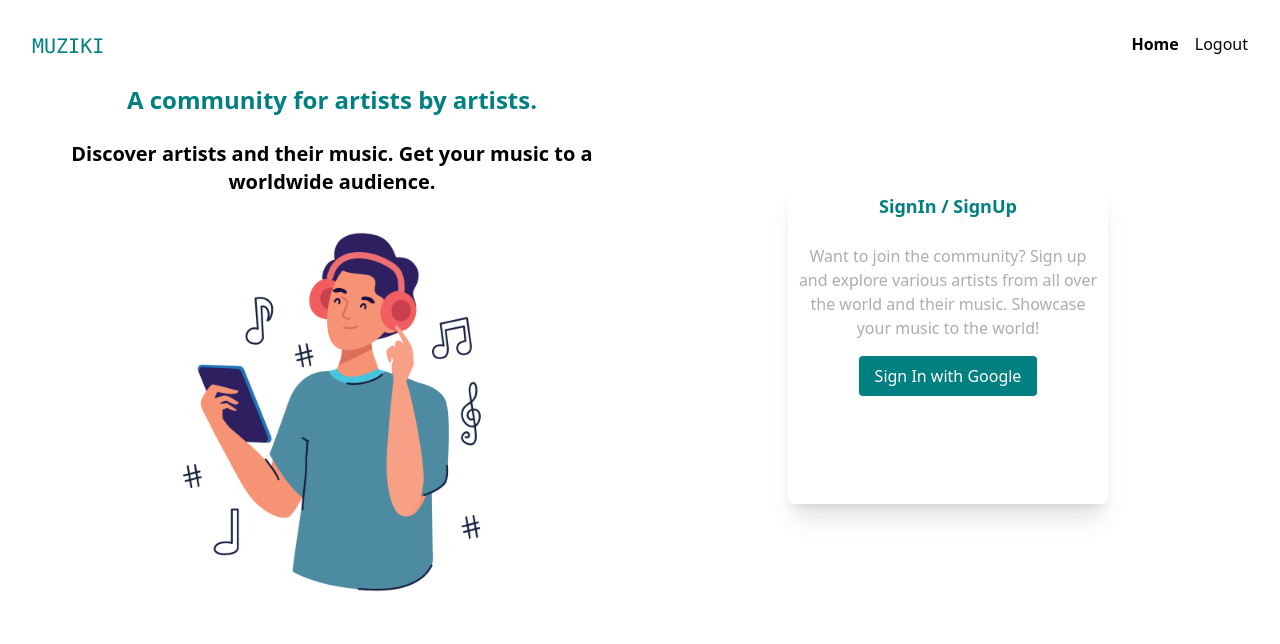
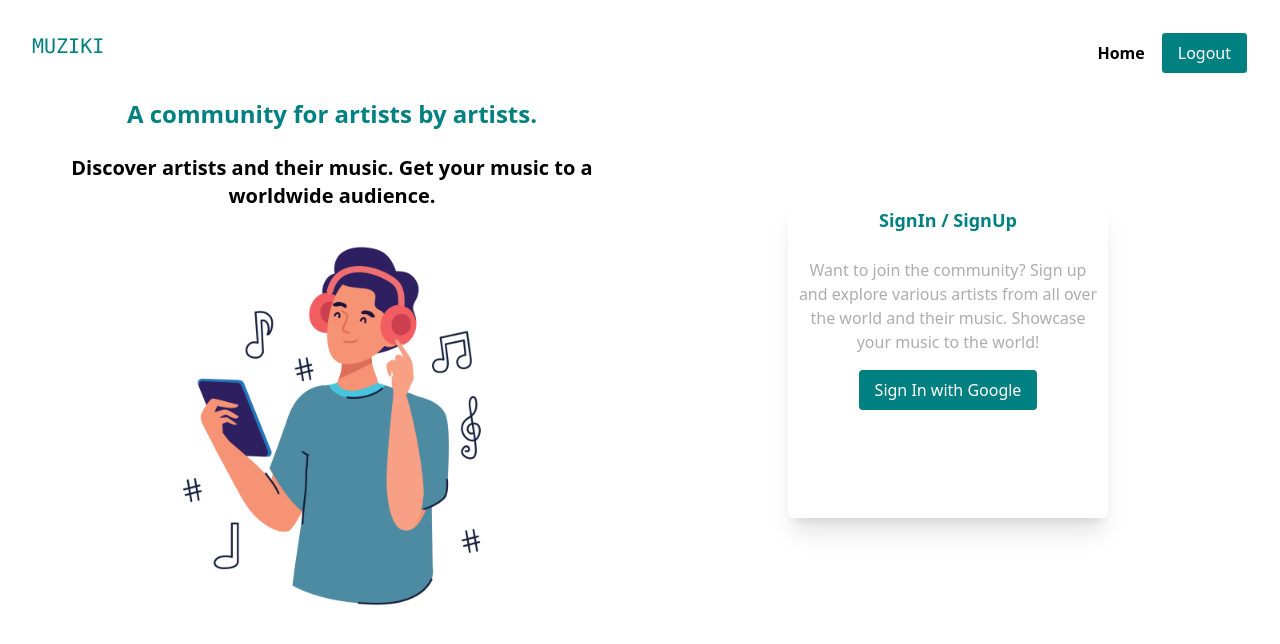
Before and after one commit to stephanieopala/music-app, a React (Vite) app: page / in a window 1280 px wide. Shown: the top 644 px of the page. Built offline with nearby package versions, Linux system fonts and the light colour scheme; no server answers; sample sign-in values are in the browser's storage.

Commit message:
feat: add logout feature

```diff
--- a/src/components/Navbar/Navbar.jsx
+++ b/src/components/Navbar/Navbar.jsx
@@ -2,12 +2,12 @@ import { NavLink } from 'react-router-dom';
 import { useAuth } from '../../hooks/use-auth';
 
 const Navbar = () => {
-  const { isAuthenticated } = useAuth();
+  const { isAuthenticated, logout } = useAuth();
   return (
     <nav className="pb-6 flex justify-between">
       <p className="text-primary font-mono text-xl">MUZIKI</p>
       {isAuthenticated && (
-        <ul className="flex gap-x-4">
+        <ul className="flex gap-x-4 justify-center items-center">
           <li>
             <NavLink
               className={({ isActive }) =>
@@ -21,7 +21,12 @@ const Navbar = () => {
             </NavLink>
           </li>
           <li>
-            <button>Logout</button>
+            <button
+              onClick={logout}
+              className="bg-primary text-white hover:bg-primary-dark py-2 px-4 border rounded"
+            >
+              Logout
+            </button>
           </li>
         </ul>
       )}
--- a/src/context/auth-context.jsx
+++ b/src/context/auth-context.jsx
@@ -1,7 +1,7 @@
 import { createContext, useEffect, useReducer } from 'react';
 import { useNavigate } from 'react-router-dom';
 import PropTypes from 'prop-types';
-import { useGoogleLogin } from '@react-oauth/google';
+import { useGoogleLogin, googleLogout } from '@react-oauth/google';
 import axios from 'axios';
 
 const initialState = {
@@ -54,6 +54,7 @@ export const AuthProvider = (props) => {
   useEffect(() => {
     const initialize = async () => {
       try {
+        console.log('initial state from context', initialState.isAuthenticated);
         const loggedInUser = window.localStorage.getItem('user');
         if (loggedInUser) {
           console.log('loggedInUser', loggedInUser);
@@ -136,10 +137,14 @@ export const AuthProvider = (props) => {
     },
   });
 
-  //add logout
+  const logout = () => {
+    googleLogout();
+    localStorage.clear();
+    dispatch({ type: 'LOGOUT' });
+  };
 
   return (
-    <AuthContext.Provider value={{ ...state, login }}>
+    <AuthContext.Provider value={{ ...state, login, logout }}>
       {children}
     </AuthContext.Provider>
   );
```
